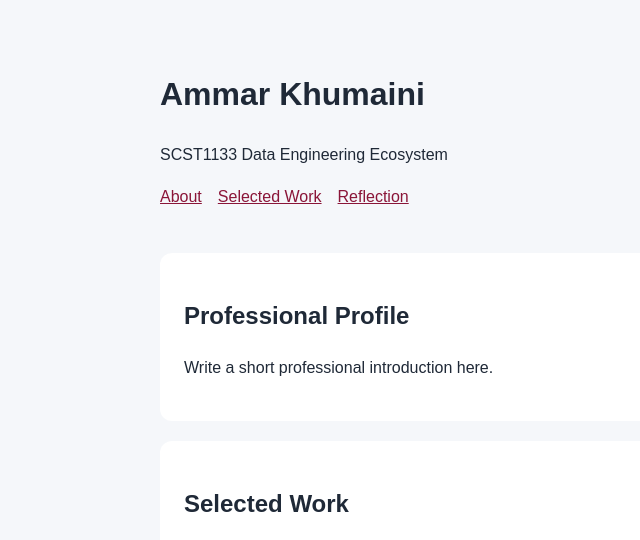
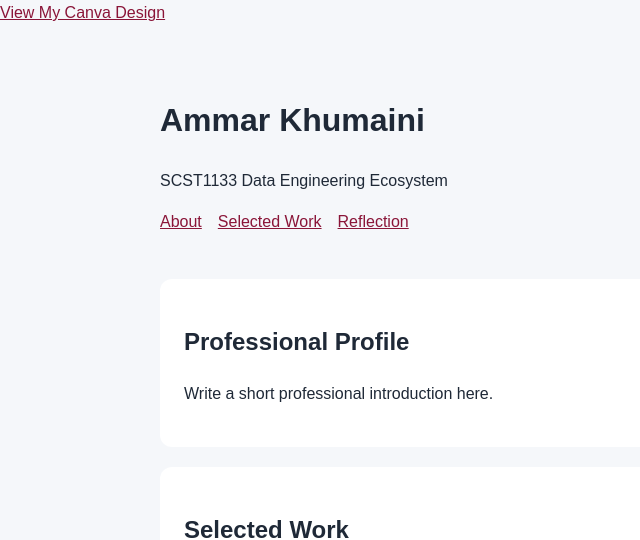
Before and after one commit to ammarkhumaini/ammarkhumaini.github.io, a plain HTML site: page index.html in a window 1280 px wide. Shown: the top 540 px of the page, without its empty margins (0-640 px from the left). Drawn offline with Linux system fonts and the light colour scheme.

Commit message:
Add link to Canva design in index.html

```diff
--- a/index.html
+++ b/index.html
@@ -7,6 +7,11 @@
   <link rel="stylesheet" href="style.css">
 </head>
 <body>
+ <a href="https://www.canva.com/design/DAHaew8koW4/hBWDHn_3qoDwbK1CPDc8Nw/edit"
+   target="_blank"
+   rel="noopener noreferrer">
+   View My Canva Design
+</a>
   <header>
     <h1>Ammar Khumaini</h1>
     <p>SCST1133 Data Engineering Ecosystem</p>
```
